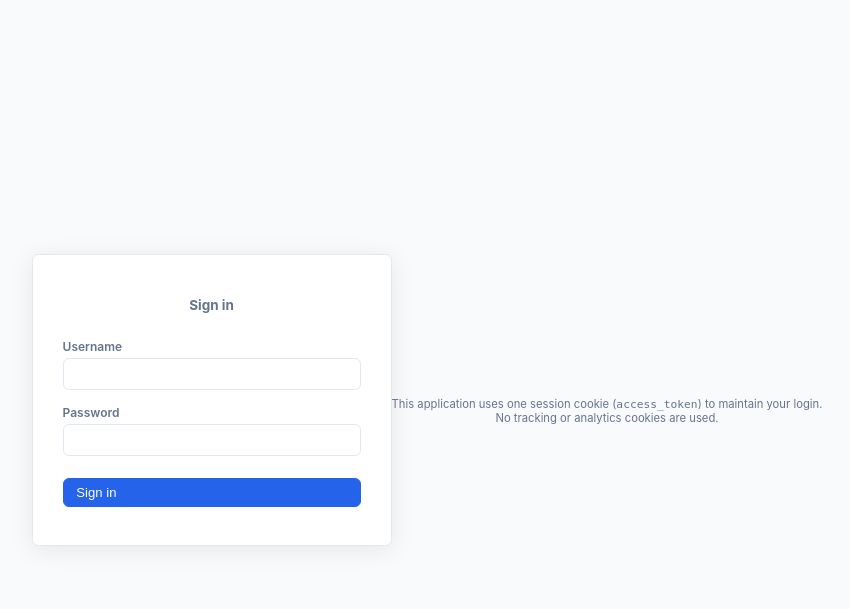
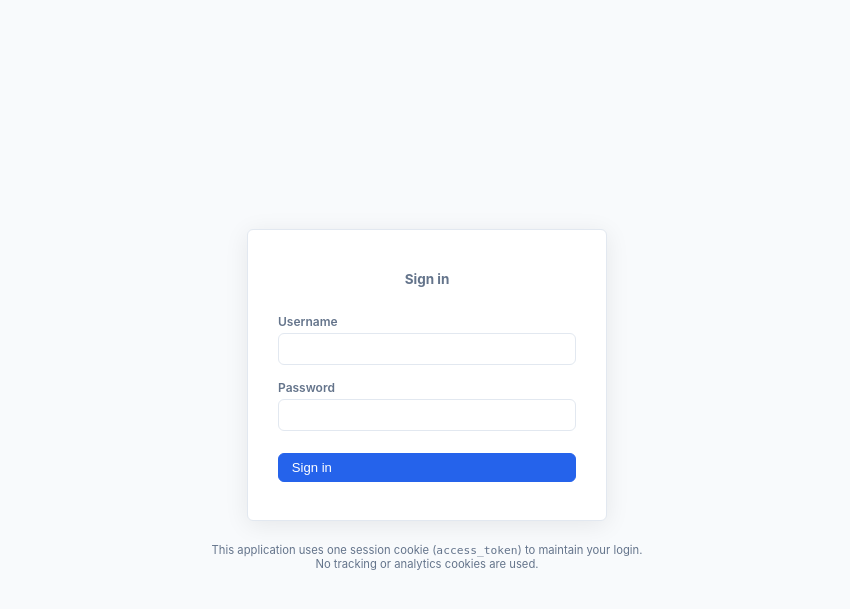
Before and after one commit to planemarlin/minimdm, a Python web app: template app/templates/auth/login.html in a window 1280 px wide. Shown: the top 609 px of the page, without its empty margins (213-1063 px from the left). Run offline with Jinja, Linux system fonts and the light colour scheme; the template is opened without the code that fills it, so the values that code supplies are empty.

Commit message:
fix: position cookie notice below login form
Wrapped login card and notice in a column flex container so the
notice appears below the card instead of alongside it.

Co-Authored-By: Claude Sonnet 4.6 <noreply@anthropic.com>

```diff
--- a/app/templates/auth/login.html
+++ b/app/templates/auth/login.html
@@ -8,6 +8,7 @@
   <link rel="stylesheet" href="/static/css/styles.css" />
 </head>
 <body class="login-body">
+  <div style="display:flex;flex-direction:column;align-items:center">
   <div class="login-card">
     <div class="login-card__brand">{{ app_name }}</div>
     <h1 class="login-card__title">Sign in</h1>
@@ -32,6 +33,7 @@
     This application uses one session cookie (<code>access_token</code>) to maintain your login.<br>
     No tracking or analytics cookies are used.
   </p>
+  </div>
 
   <script>
     document.getElementById("login-form").addEventListener("submit", async (e) => {
```
